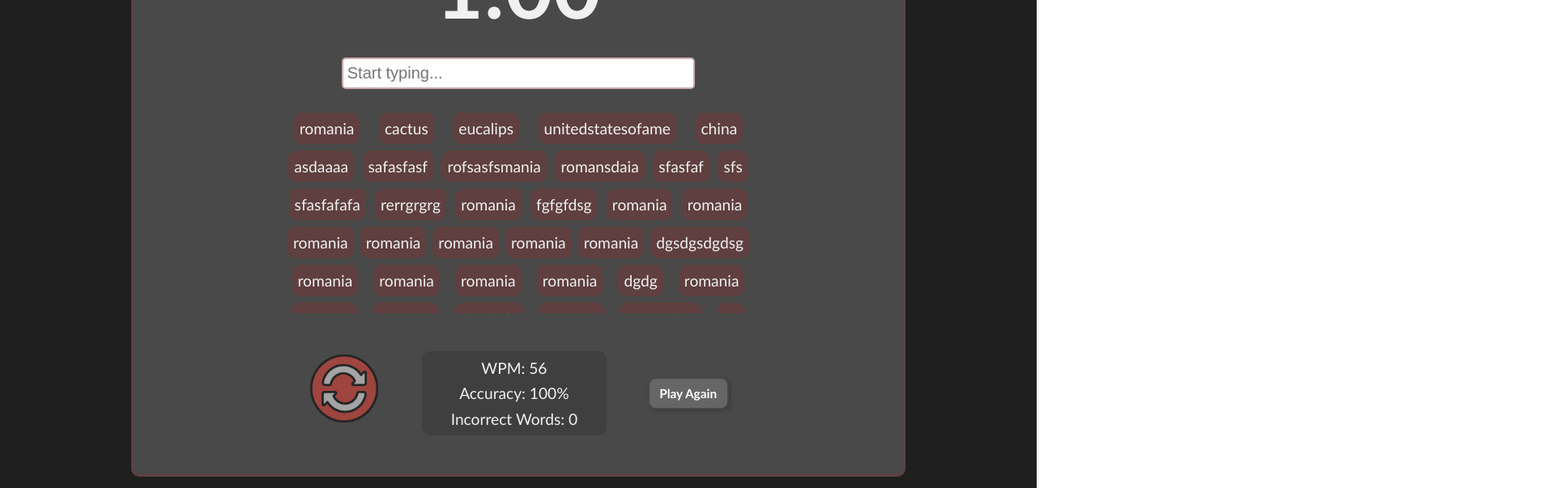
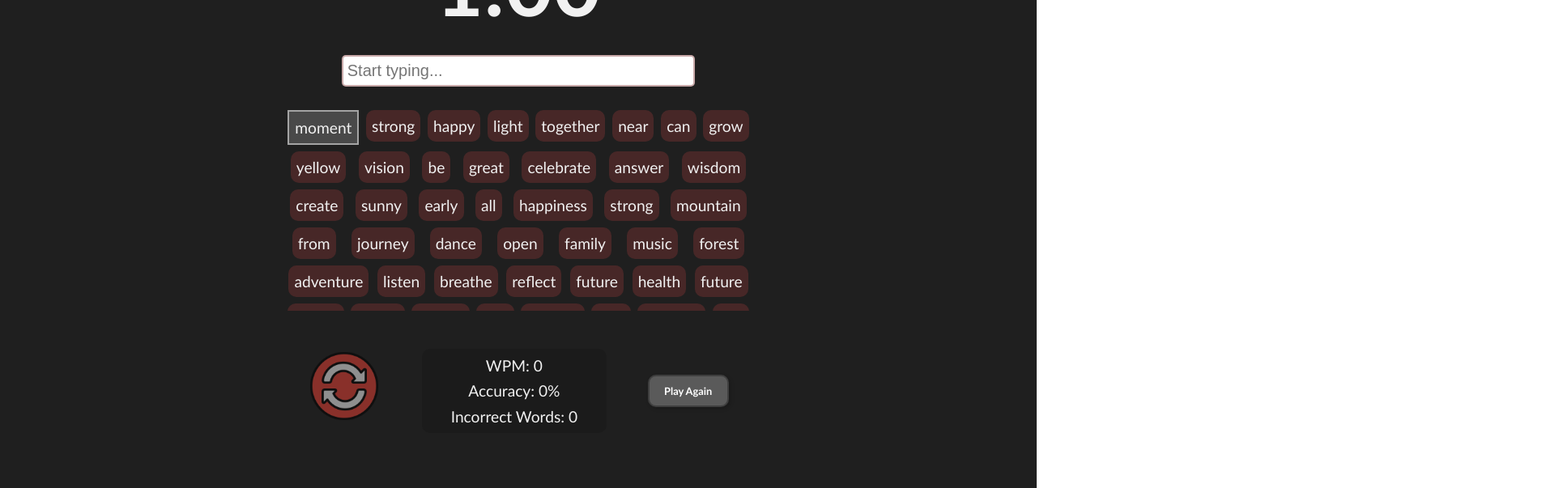
Before and after one commit to alecs007/TypeBlaster, a React (Vite) app: page / in a window 1280 px wide. Shown: the part 180-783 px from the top of the page at 81% size, 1920 px wide, since content can reach past the window. Built offline with nearby package versions, Linux system fonts and the light colour scheme; a web font is replaced by a local one.

Commit message:
Modified

```diff
--- a/src/App.css
+++ b/src/App.css
@@ -13,6 +13,7 @@
   align-items: center;
   justify-content: space-between;
   overflow-y: auto;
+  overflow-x: hidden;
 }
 * {
   margin: 0;
@@ -22,3 +23,6 @@
   font-family: "font1";
   src: url("./fonts/BrunoAce-Regular.ttf");
 }
+::-webkit-scrollbar {
+  display: none;
+}
--- a/src/App.jsx
+++ b/src/App.jsx
@@ -1,13 +1,15 @@
 import "./App.css";
+import { useState } from "react";
 import Header from "./Home/Header/Header";
 import Main from "./Home/Main/Main";
 import Footer from "./Home/Footer/Footer";
 
 function App() {
+  const [isOpen, setIsOpen] = useState(false);
   return (
     <>
-      <Header />
-      <Main />
+      <Header isOpen={isOpen} setIsOpen={setIsOpen} />
+      <Main isOpen={isOpen} />
       <Footer />
     </>
   );
--- a/src/Home/Header/Header.jsx
+++ b/src/Home/Header/Header.jsx
@@ -1,11 +1,22 @@
 import "./Header.css";
 import settings from "../../assets/settings.png";
+import close from "../../assets/close.png";
 
-const Header = () => {
+const Header = ({ isOpen, setIsOpen }) => {
   return (
     <div className="header">
       <h1>TypeBlaster</h1>
-      <img src={settings} alt="Settings" />
+      <div className="imgcontainer">
+        {isOpen ? (
+          <img src={close} alt="close" onClick={() => setIsOpen(false)}></img>
+        ) : (
+          <img
+            src={settings}
+            alt="settings"
+            onClick={() => setIsOpen(true)}
+          ></img>
+        )}
+      </div>
     </div>
   );
 };
--- a/src/Home/Main/Main.css
+++ b/src/Home/Main/Main.css
@@ -2,8 +2,6 @@
   width: 60vw;
   height: 85vh;
   min-width: 950px;
-  background-color: rgba(102, 102, 102, 0.6);
-  border: 3px solid var(--primary-color);
   border-radius: 10px;
   display: flex;
   flex-direction: column;
@@ -65,6 +63,17 @@ input::placeholder {
   font-family: "Gill Sans", "Gill Sans MT", Calibri, "Trebuchet MS", sans-serif;
   cursor: default;
 }
+.word.first {
+  background-color: rgb(73, 73, 73);
+  border: 2px solid rgba(255, 255, 255, 0.5);
+  border-radius: 0px;
+}
+.word.correct {
+  background-color: rgba(0, 128, 0, 0.4);
+}
+.word.incorrect {
+  background-color: rgba(255, 0, 0, 0.4);
+}
 .utilitycontainer {
   width: 60%;
   height: 22%;
@@ -72,13 +81,22 @@ input::placeholder {
   display: flex;
   align-items: center;
   justify-content: space-around;
+}
+.reload {
+  height: 60%;
+  aspect-ratio: 1/1;
+  background-color: transparent;
+  border: none;
   img {
-    height: 60%;
+    height: 100%;
     opacity: 0.5;
-    transition: rotate 0.7s ease-in-out;
+    transition: rotate 0.7s ease-in-out, transform 0.2s ease-in-out;
   }
   img:hover {
     rotate: 180deg;
+  }
+  img:active {
+    transform: scale(0.98);
   }
 }
 .stats {
@@ -93,7 +111,7 @@ input::placeholder {
   border-radius: 10px;
 }
 .statsitem {
-  font-size: clamp(10px, 1.5vw, 25px);
+  font-size: clamp(18px, 1.5vw, 25px);
   font-family: "Gill Sans", "Gill Sans MT", Calibri, "Trebuchet MS", sans-serif;
 }
 .playagain {
@@ -107,7 +125,7 @@ input::placeholder {
   justify-content: center;
   border-radius: 10px;
   border: 2px solid rgba(0, 0, 0, 0.3);
-  font-size: clamp(10px, 1.2vw, 20px);
+  font-size: clamp(10px, 1vw, 19px);
   font-weight: 900;
   font-family: "Gill Sans", "Gill Sans MT", Calibri, "Trebuchet MS", sans-serif;
   color: rgb(255, 255, 255);
@@ -137,3 +155,49 @@ input::placeholder {
 .playagain:hover:before {
   width: 100%;
 }
+.settings {
+  position: absolute;
+  right: -1000px;
+  top: 75px;
+  margin: 10px;
+  background-color: red;
+  height: 300px;
+  aspect-ratio: 1/1;
+  transition: right 0.3s ease-in-out;
+}
+.settings.open {
+  right: 0px;
+}
+@media screen and (max-width: 620px) {
+  .main {
+    height: fit-content;
+  }
+  input {
+    width: 80vw;
+    height: 40px;
+  }
+  .wordcontainer {
+    width: 90vw;
+    height: 35vh;
+    margin-bottom: 10px;
+  }
+  .utilitycontainer {
+    width: 90vw;
+    height: fit-content;
+    flex-direction: column;
+    gap: 20px;
+    margin-bottom: 25px;
+    .reload {
+      height: 110px;
+    }
+  }
+  .stats {
+    width: 70vw;
+    height: 15vh;
+  }
+  .playagain {
+    width: 30vw;
+    height: 30px;
+    font-size: 15px;
+  }
+}
--- a/src/Home/Main/Main.jsx
+++ b/src/Home/Main/Main.jsx
@@ -1,125 +1,153 @@
+import { useState, useEffect } from "react";
 import "./Main.css";
 import reload from "../../assets/reload.png";
 
-const Main = () => {
+const Main = ({ isOpen }) => {
+  const [words, setWords] = useState([]);
+  const [input, setInput] = useState("");
+  const [inputDisabled, setInputDisabled] = useState(false);
+  const [timer, setTimer] = useState(60);
+  const [timerStarted, setTimerStarted] = useState(false);
+  const [correctWords, setCorrectWords] = useState(0);
+  const [incorrectWords, setIncorrectWords] = useState(0);
+  const totalWords = correctWords + incorrectWords;
+  const accuracy =
+    totalWords > 0 ? ((correctWords / totalWords) * 100).toFixed(1) : 0;
+  const [isCorrect, setIsCorrect] = useState(null);
+  const [isIncorrect, setIsIncorrect] = useState(false);
+  const shuffleArray = (array) => {
+    return array
+      .map((item) => ({ item, sort: Math.random() }))
+      .sort((a, b) => a.sort - b.sort)
+      .map(({ item }) => item);
+  };
+
+  const fetchWords = () => {
+    fetch("./words_en.txt")
+      .then((response) => {
+        if (!response.ok) {
+          throw new Error("Failed to fetch data");
+        }
+        return response.text();
+      })
+      .then((data) => {
+        const wordsArray = data.split("\n").map((line) => line.trim());
+        const shuffledWords = shuffleArray(wordsArray);
+        setWords(shuffledWords);
+      });
+  };
+
+  useEffect(() => {
+    fetchWords();
+  }, []);
+
+  useEffect(() => {
+    if (timerStarted && timer > 0) {
+      const timerChanger = setInterval(() => {
+        setTimer((prevTimer) => prevTimer - 1);
+      }, 1000);
+      return () => {
+        clearInterval(timerChanger);
+      };
+    } else if (timer === 0) {
+      setInputDisabled(true);
+      setInput("");
+    }
+  }, [timer, timerStarted]);
+
+  const handleInput = (e) => {
+    setInput(e.target.value);
+    if (!timerStarted) {
+      setTimerStarted(true);
+    }
+  };
+
+  const formatTime = (seconds) => {
+    const minutes = Math.floor(seconds / 60);
+    const secs = seconds % 60;
+    return `${minutes}:${secs < 10 ? "0" : ""}${secs}`;
+  };
+
+  const handleKeyPress = (e) => {
+    if (e.key === " ") {
+      const currentWord = input.trim().split(" ").pop();
+      setWords((prevWords) => prevWords.slice(1));
+      setInput("");
+      if (currentWord === words[0]) {
+        setCorrectWords((prevCorrectWords) => prevCorrectWords + 1);
+      } else {
+        setIncorrectWords((prevIncorrectWords) => prevIncorrectWords + 1);
+      }
+    }
+  };
+
+  useEffect(() => {
+    if (input === "") {
+      setIsCorrect(null);
+      setIsIncorrect(false);
+    } else if (input.trim() === words[0]) {
+      setIsCorrect(true);
+      setIsIncorrect(false);
+    } else if (!words[0].startsWith(input.trim())) {
+      setIsCorrect(false);
+      setIsIncorrect(true);
+    } else {
+      setIsCorrect(null);
+      setIsIncorrect(false);
+    }
+  }, [input]);
+
   return (
     <div className="main">
-      <div className="timer">1:00</div>
-      <input type="text" placeholder="Start typing..."></input>
+      <div className={`settings ${isOpen ? "open" : ""}`}>123</div>
+      <div className="timer">{formatTime(timer)}</div>
+      <input
+        type="text"
+        placeholder="Start typing..."
+        value={input}
+        disabled={inputDisabled}
+        onChange={handleInput}
+        onKeyDown={handleKeyPress}
+      ></input>
       <div className="wordcontainer">
-        <div className="word">romania</div>
-        <div className="word">cactus</div>
-        <div className="word">eucalips</div>
-        <div className="word">unitedstatesofame</div>
-        <div className="word">china</div>
-        <div className="word">asdaaaa </div>
-        <div className="word">safasfasf</div>
-        <div className="word">rofsasfsmania</div>
-        <div className="word">romansdaia</div>
-        <div className="word">sfasfaf</div>
-        <div className="word">sfs</div>
-        <div className="word">sfasfafafa</div>
-        <div className="word">rerrgrgrg</div>
-        <div className="word">romania</div>
-        <div className="word">fgfgfdsg</div>
-        <div className="word">romania</div>
-        <div className="word">romania</div>
-        <div className="word">romania</div>
-        <div className="word">romania</div>
-        <div className="word">romania</div>
-        <div className="word">romania</div>
-        <div className="word">romania</div>
-        <div className="word">dgsdgsdgdsg</div>
-        <div className="word">romania</div>
-        <div className="word">romania</div>
-        <div className="word">romania</div>
-        <div className="word">romania</div>
-        <div className="word">dgdg</div>
-        <div className="word">romania</div>
-        <div className="word">romania</div>
-        <div className="word">romania</div>
-        <div className="word">dggdgdg</div>
-        <div className="word">romania</div>
-        <div className="word">romagdnia</div>
-        <div className="word">gg</div>
-        <div className="word">romania</div>
-        <div className="word">gg</div>
-        <div className="word">romania</div>
-        <div className="word">romania</div>
-        <div className="word">romania</div>
-        <div className="word">dgdsgsgsgdg</div>
-        <div className="word">romania</div>
-        <div className="word">romania</div>
-        <div className="word">romania</div>
-        <div className="word">romania</div>
-        <div className="word">gsdsgdfg</div>
-        <div className="word">dgsgs</div>
-        <div className="word">romania</div>
-        <div className="word">romania</div>
-        <div className="word">romania</div>
-        <div className="word">romania</div>
-        <div className="word">romania</div>
-        <div className="word">romania</div>
-        <div className="word">romania</div>
-        <div className="word">23123123131</div>
-        <div className="word">romania</div>
-        <div className="word">rosdasdasdmania</div>
-        <div className="word">romania</div>
-        <div className="word">sdasdadasd</div>
-        <div className="word">romania</div>
-        <div className="word">romania</div>
-        <div className="word">romania</div>
-        <div className="word">romania</div>
-        <div className="word">romania</div>
-        <div className="word">romania</div>
-        <div className="word">sdsd</div>
-        <div className="word">romania</div>
-        <div className="word">romania</div>
-        <div className="word">romania</div>
-        <div className="word">romania</div>
-        <div className="word">romsdasdaania</div>
-        <div className="word">romania</div>
-        <div className="word">sdsd</div>
-        <div className="word">romania</div>
-        <div className="word">romania</div>
-        <div className="word">romania</div>
-        <div className="word">ss</div>
-        <div className="word">adsdadadasd</div>
-        <div className="word">romania</div>
-        <div className="word">romania</div>
-        <div className="word">romania</div>
-        <div className="word">romania</div>
-        <div className="word">romania</div>
-        <div className="word">sdsd</div>
-        <div className="word">romania</div>
-        <div className="word">romania</div>
-        <div className="word">romania</div>
-        <div className="word">ss</div>
-        <div className="word">adsdadadasd</div>
-        <div className="word">romania</div>
-        <div className="word">romania</div>
-        <div className="word">romania</div>
-        <div className="word">romania</div>
-        <div className="word">romania</div>
-        <div className="word">sdsd</div>
-        <div className="word">romania</div>
-        <div className="word">romania</div>
-        <div className="word">romania</div>
-        <div className="word">ss</div>
-        <div className="word">adsdadadasd</div>
-        <div className="word">romania</div>
-        <div className="word">romania</div>
-        <div className="word">romania</div>
-        <div className="word">romania</div>
+        {words.map((words, index) => (
+          <div
+            key={index}
+            className={`word ${index === 0 ? "first" : ""} ${
+              isCorrect && index === 0 ? "correct" : ""
+            } ${isIncorrect && index === 0 ? "incorrect" : ""}`}
+          >
+            {words}
+          </div>
+        ))}
       </div>
       <div className="utilitycontainer">
-        <img src={reload} alt="Reload" />
+        <button
+          className="reload"
+          onClick={() => fetchWords()}
+          disabled={timerStarted}
+        >
+          <img src={reload} alt="Reload" />
+        </button>
         <div className="stats">
-          <div className="statsitem">WPM: 56</div>
-          <div className="statsitem">Accuracy: 100%</div>
-          <div className="statsitem">Incorrect Words: 0</div>
+          <div className="statsitem">WPM: {correctWords}</div>
+          <div className="statsitem">Accuracy: {accuracy}%</div>
+          <div className="statsitem">Incorrect Words: {incorrectWords}</div>
         </div>
-        <button className="playagain">Play Again</button>
+        <button
+          className="playagain"
+          onClick={() => {
+            setCorrectWords(0);
+            setIncorrectWords(0);
+            setTimer(60);
+            setInput("");
+            setInputDisabled(false);
+            setTimerStarted(false);
+            fetchWords();
+          }}
+        >
+          Play Again
+        </button>
       </div>
     </div>
   );
```
Also changed, not shown: src/Home/Header/Header.css (+10 -7 lines), public/words_en.txt (added), src/assets/background1.png (added), src/assets/close.png (added).
